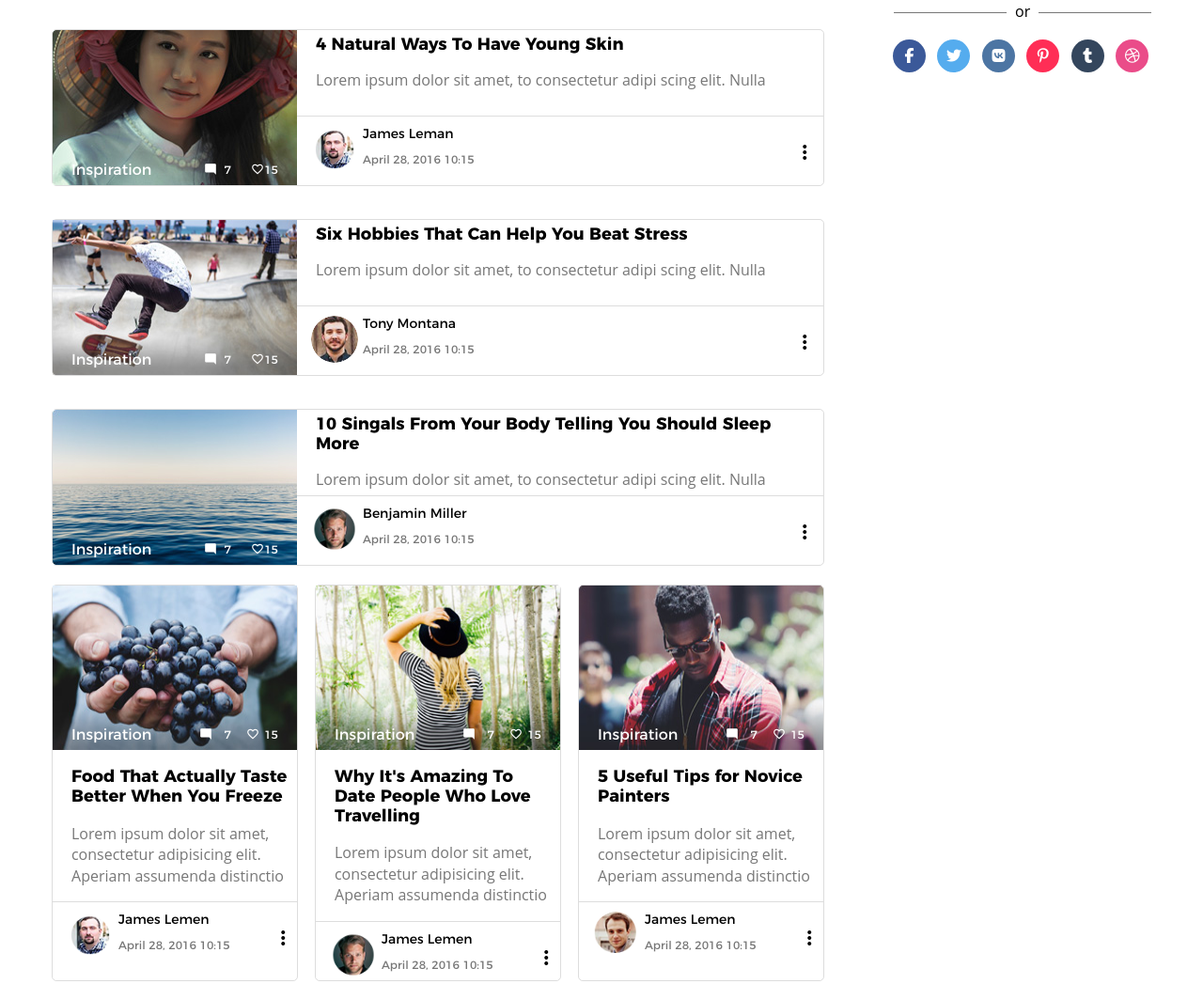
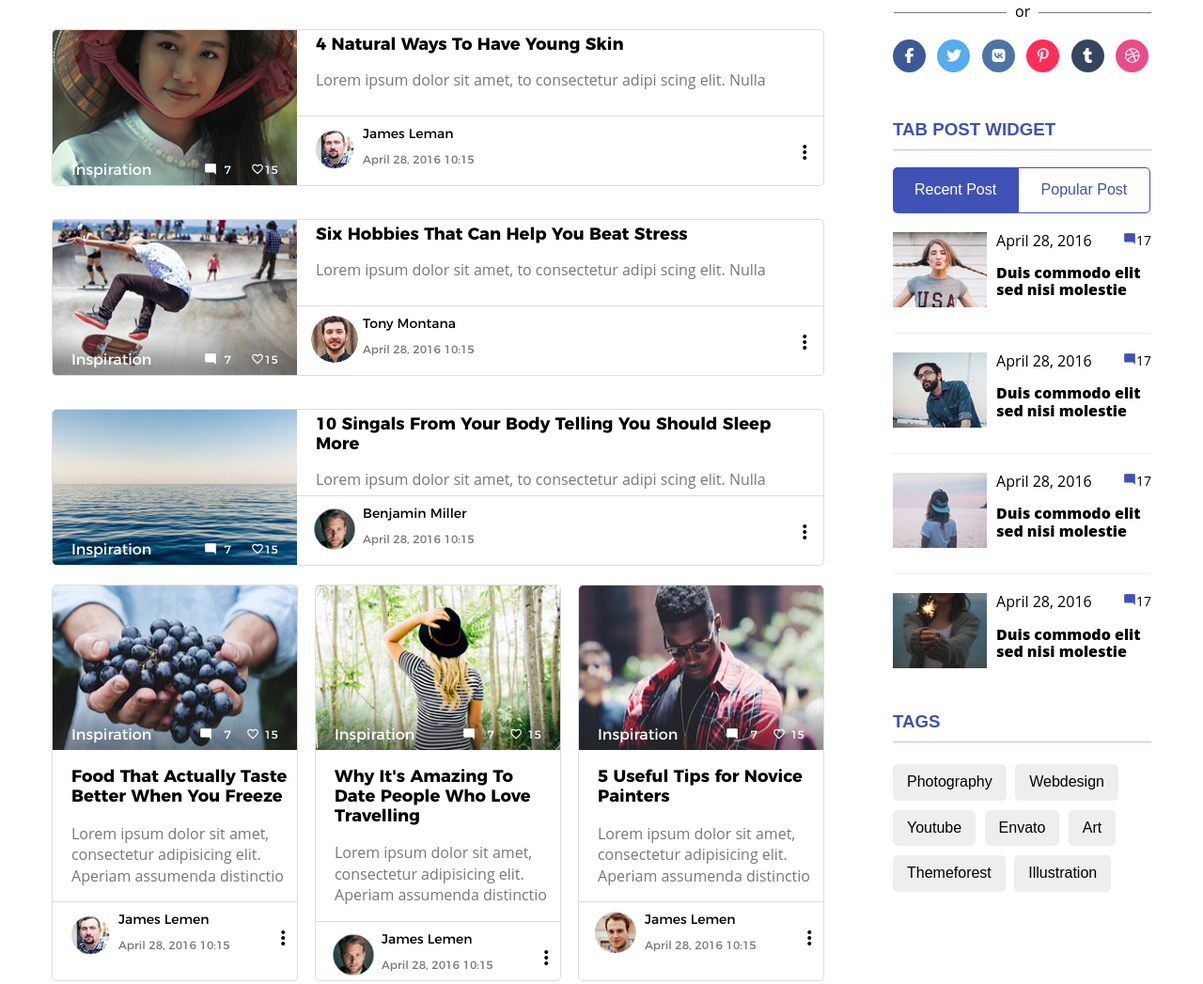
Before and after one commit to gritsenko-vlad/PascoBlog, a website: page app/index.html in a window 1280 px wide. Shown: the part 1566-2613 px from the top of the page at 94% size. Drawn offline with Linux system fonts and the light colour scheme.

Commit message:
Side bar finished

```diff
--- a/app/index.html
+++ b/app/index.html
@@ -241,7 +241,6 @@
                 <input type="text" placeholder="Search">
                 <span class="search-btn"><i class="material-icons">search</i></span>
             </div>
-
             <div class="categories">
                 <h3>Categories</h3>
                 <table>
@@ -283,6 +282,55 @@
                     <a href="#" class="fa fa-tumblr" aria-hidden="true"></a>
                     <a href="#" class="fa fa-dribbble" aria-hidden="true"></a>
                 </div>
+                <div class="post-widget">
+
+                    <h3>Tab Post Widget</h3>
+                    <a href="#" class="r-post">Recent Post</a>
+                    <a href="#" class="p-post active">Popular Post</a>
+
+                    <div class="side-news-item">
+                        <img src="../../img/side-img.jpg" alt="">
+                        <div class="side-info">
+                            <span class="date">April 28, 2016</span>
+                            <p>Duis commodo elit sed nisi molestie</p>
+                            <span class="comments"> <i class="material-icons">mode_comment</i>17</span>
+                        </div>
+                    </div>
+                    <div class="side-news-item">
+                        <img src="../../img/side-img1.jpg" alt="">
+                        <div class="side-info">
+                            <span class="date">April 28, 2016</span>
+                            <p>Duis commodo elit sed nisi molestie</p>
+                            <span class="comments"> <i class="material-icons">mode_comment</i>17</span>
+                        </div>
+                    </div>
+                    <div class="side-news-item">
+                        <img src="../../img/side-img2.jpg" alt="">
+                        <div class="side-info">
+                            <span class="date">April 28, 2016</span>
+                            <p>Duis commodo elit sed nisi molestie</p>
+                            <span class="comments"> <i class="material-icons">mode_comment</i>17</span>
+                        </div>
+                    </div>
+                    <div class="side-news-item">
+                        <img src="../../img/side-img3.jpg" alt="">
+                        <div class="side-info">
+                            <span class="date">April 28, 2016</span>
+                            <p>Duis commodo elit sed nisi molestie</p>
+                            <span class="comments"> <i class="material-icons">mode_comment</i>17</span>
+                        </div>
+                    </div>
+                </div>
+                <div class="tags">
+                    <h3>Tags</h3>
+                    <span class="tag">Photography</span>
+                    <span class="tag">Webdesign</span>
+                    <span class="tag">Youtube</span>
+                    <span class="tag">Envato</span>
+                    <span class="tag">Art</span>
+                    <span class="tag">Themeforest</span>
+                    <span class="tag">Illustration</span>
+                </div>
             </div>
         </div>
         <div class="next-btn-wrap">
--- a/app/sass/main.sass
+++ b/app/sass/main.sass
@@ -781,3 +781,75 @@ header
     .fa-dribbble
       background-color: #ea4c89
       margin-right: 0
+.post-widget
+  h3
+    margin-top: 50px
+
+  .r-post
+    display: inline-block
+    margin-right: -5px
+    padding: 15px 23px
+    border-radius: 5px
+    border-top-right-radius: 0
+    border-bottom-right-radius: 0px
+
+    background-color: $main-blue
+
+  .active
+    display: inline-block
+    padding: 14px 24px
+    color: $main-blue
+    background-color: #fff
+    border: 1px solid $main-blue
+    border-radius: 5px
+    border-top-left-radius: 0
+    border-bottom-left-radius: 0px
+
+  .side-news-item
+    padding: 20px 0
+    border-bottom: 1px solid #eee
+
+    &:after
+      content: "."
+      display: block
+      height: 0
+      clear: both
+      visibility: hidden
+
+    &:last-child
+      border: none
+
+    img
+      float: left
+
+    .side-info
+      position: relative
+      float: right
+      width: 165px
+      padding-left: 10px
+      font:
+        family: 'Open Sans'
+
+      .date
+        display: inline-block
+
+      p
+        display: inline-block
+        font-weight: 800
+
+      .comments
+        position: absolute
+        top: 0
+        right: 0
+        font-size: 14px
+        i
+          font-size: 14px
+          color: $main-blue
+
+.tags
+  .tag
+    display: inline-block
+    padding: 10px 15px
+    margin: 5px 5px 5px 0
+    background-color: #eee
+    border-radius: 5px
```
Also changed, not shown: app/css/sass/main.css, app/img/side-img.jpg (added), app/img/side-img1.jpg (added), app/img/side-img2.jpg (added), app/img/side-img3.jpg (added).
